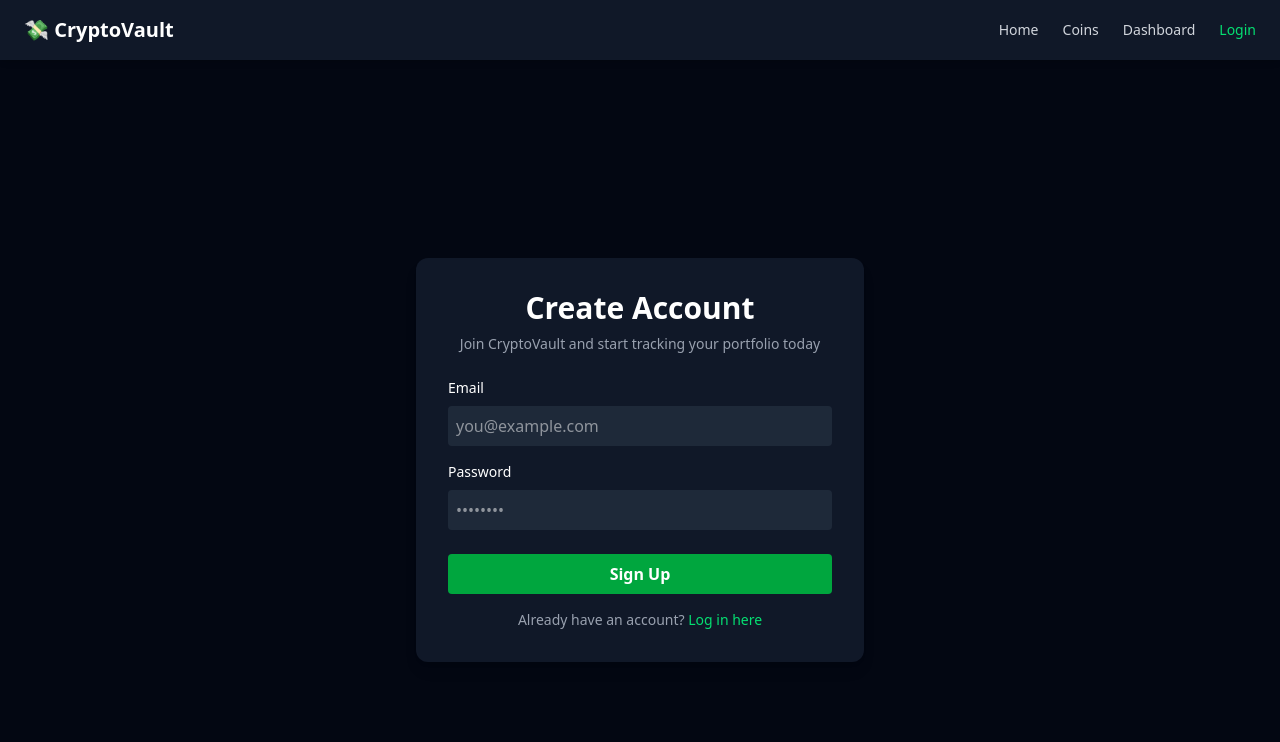
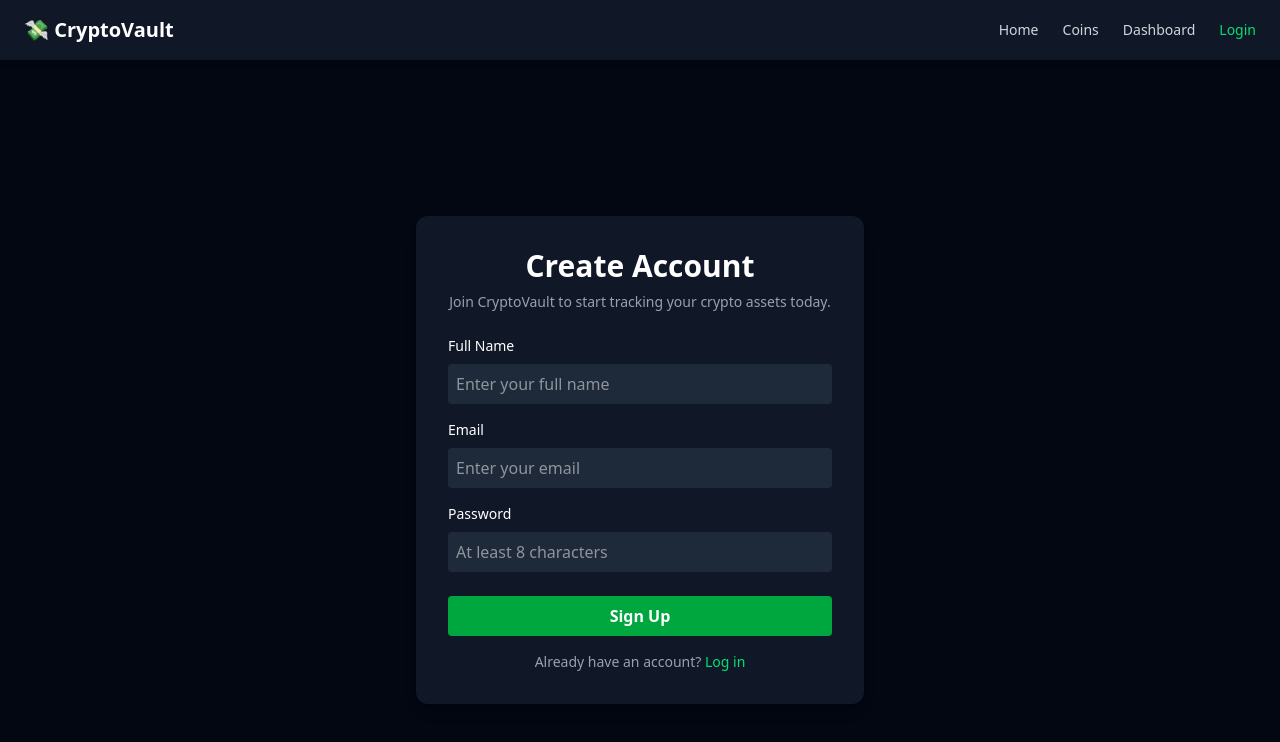
Before and after one commit to LostBoy143/CryptoVault-frontend, a Next.js app: page /signup in a window 1280 px wide. Shown: the top 742 px of the page. Built offline with nearby package versions, Linux system fonts and the light colour scheme; no server answers.

Commit message:
fixed login signup issues

```diff
--- a/src/app/login/page.jsx
+++ b/src/app/login/page.jsx
@@ -16,6 +16,16 @@ export default function Login() {
 
   const handleLogin = async (e) => {
     e.preventDefault();
+
+    if (!email || !password) {
+      showToast(
+        "loginEmpty",
+        "Please fill all fields",
+        "error"
+      );
+      return;
+    }
+
     showToast(
       "loginLoading",
       "Logging in...",
@@ -31,8 +41,8 @@ export default function Login() {
             "Content-Type": "application/json",
           },
           body: JSON.stringify({
-            email,
-            password,
+            email: email.trim(),
+            password: password.trim(),
           }),
         }
       );
@@ -60,7 +70,7 @@ export default function Login() {
       clearAllToasts();
       showToast(
         "loginFail",
-        "Network error. Try again.",
+        "Network error. Try again later.",
         "error"
       );
     }
@@ -76,11 +86,9 @@ export default function Login() {
           Welcome Back
         </h1>
         <p className="text-gray-400 mb-6 text-center text-sm">
-          Log in to continue tracking your
-          portfolio
+          Login to access your crypto dashboard
         </p>
 
-        {/* Email Input */}
         <label className="block mb-2 text-sm font-medium">
           Email
         </label>
@@ -91,11 +99,10 @@ export default function Login() {
             setEmail(e.target.value)
           }
           className="w-full p-2 rounded bg-gray-800 mb-4 focus:outline-none focus:ring-2 focus:ring-blue-500"
-          placeholder="you@example.com"
+          placeholder="Enter your email"
           required
         />
 
-        {/* Password Input */}
         <label className="block mb-2 text-sm font-medium">
           Password
         </label>
@@ -106,11 +113,10 @@ export default function Login() {
             setPassword(e.target.value)
           }
           className="w-full p-2 rounded bg-gray-800 mb-6 focus:outline-none focus:ring-2 focus:ring-blue-500"
-          placeholder="••••••••"
+          placeholder="Enter your password"
           required
         />
 
-        {/* Login Button */}
         <button
           type="submit"
           className="w-full bg-blue-600 hover:bg-blue-700 py-2 rounded font-semibold cursor-pointer transition"
@@ -118,14 +124,13 @@ export default function Login() {
           Log In
         </button>
 
-        {/* Signup Redirect */}
         <p className="text-gray-400 text-sm text-center mt-4">
-          New to CryptoVault?{" "}
+          Don’t have an account?{" "}
           <span
             onClick={() => router.push("/signup")}
             className="text-blue-400 hover:text-blue-500 cursor-pointer font-medium"
           >
-            Create an account
+            Sign up
           </span>
         </p>
       </form>
--- a/src/app/signup/page.jsx
+++ b/src/app/signup/page.jsx
@@ -7,6 +7,7 @@ import {
 } from "@/utils/toastManager";
 
 export default function Signup() {
+  const [name, setName] = useState("");
   const [email, setEmail] = useState("");
   const [password, setPassword] = useState("");
   const router = useRouter();
@@ -16,6 +17,16 @@ export default function Signup() {
 
   const handleSignup = async (e) => {
     e.preventDefault();
+
+    if (!name || !email || !password) {
+      showToast(
+        "signupEmpty",
+        "Please fill all fields",
+        "error"
+      );
+      return;
+    }
+
     showToast(
       "signupLoading",
       "Creating your account...",
@@ -31,8 +42,9 @@ export default function Signup() {
             "Content-Type": "application/json",
           },
           body: JSON.stringify({
-            email,
-            password,
+            name: name.trim(),
+            email: email.trim(),
+            password: password.trim(),
           }),
         }
       );
@@ -40,12 +52,14 @@ export default function Signup() {
       clearAllToasts();
 
       if (res.ok) {
+        const data = await res.json();
+        localStorage.setItem("token", data.token);
         showToast(
           "signupSuccess",
           "Account created successfully!",
           "success"
         );
-        router.push("/login");
+        router.push("/dashboard");
       } else {
         const err = await res.json();
         showToast(
@@ -74,11 +88,24 @@ export default function Signup() {
           Create Account
         </h1>
         <p className="text-gray-400 mb-6 text-center text-sm">
-          Join CryptoVault and start tracking your
-          portfolio today
+          Join CryptoVault to start tracking your
+          crypto assets today.
         </p>
 
-        {/* Email Input */}
+        <label className="block mb-2 text-sm font-medium">
+          Full Name
+        </label>
+        <input
+          type="text"
+          value={name}
+          onChange={(e) =>
+            setName(e.target.value)
+          }
+          className="w-full p-2 rounded bg-gray-800 mb-4 focus:outline-none focus:ring-2 focus:ring-green-500"
+          placeholder="Enter your full name"
+          required
+        />
+
         <label className="block mb-2 text-sm font-medium">
           Email
         </label>
@@ -89,11 +116,10 @@ export default function Signup() {
             setEmail(e.target.value)
           }
           className="w-full p-2 rounded bg-gray-800 mb-4 focus:outline-none focus:ring-2 focus:ring-green-500"
-          placeholder="you@example.com"
+          placeholder="Enter your email"
           required
         />
 
-        {/* Password Input */}
         <label className="block mb-2 text-sm font-medium">
           Password
         </label>
@@ -104,11 +130,10 @@ export default function Signup() {
             setPassword(e.target.value)
           }
           className="w-full p-2 rounded bg-gray-800 mb-6 focus:outline-none focus:ring-2 focus:ring-green-500"
-          placeholder="••••••••"
+          placeholder="At least 8 characters"
           required
         />
 
-        {/* Submit Button */}
         <button
           type="submit"
           className="w-full bg-green-600 hover:bg-green-700 py-2 rounded font-semibold cursor-pointer transition"
@@ -116,14 +141,13 @@ export default function Signup() {
           Sign Up
         </button>
 
-        {/* Redirect to Login */}
         <p className="text-gray-400 text-sm text-center mt-4">
           Already have an account?{" "}
           <span
             onClick={() => router.push("/login")}
             className="text-green-400 hover:text-green-500 cursor-pointer font-medium"
           >
-            Log in here
+            Log in
           </span>
         </p>
       </form>
```
